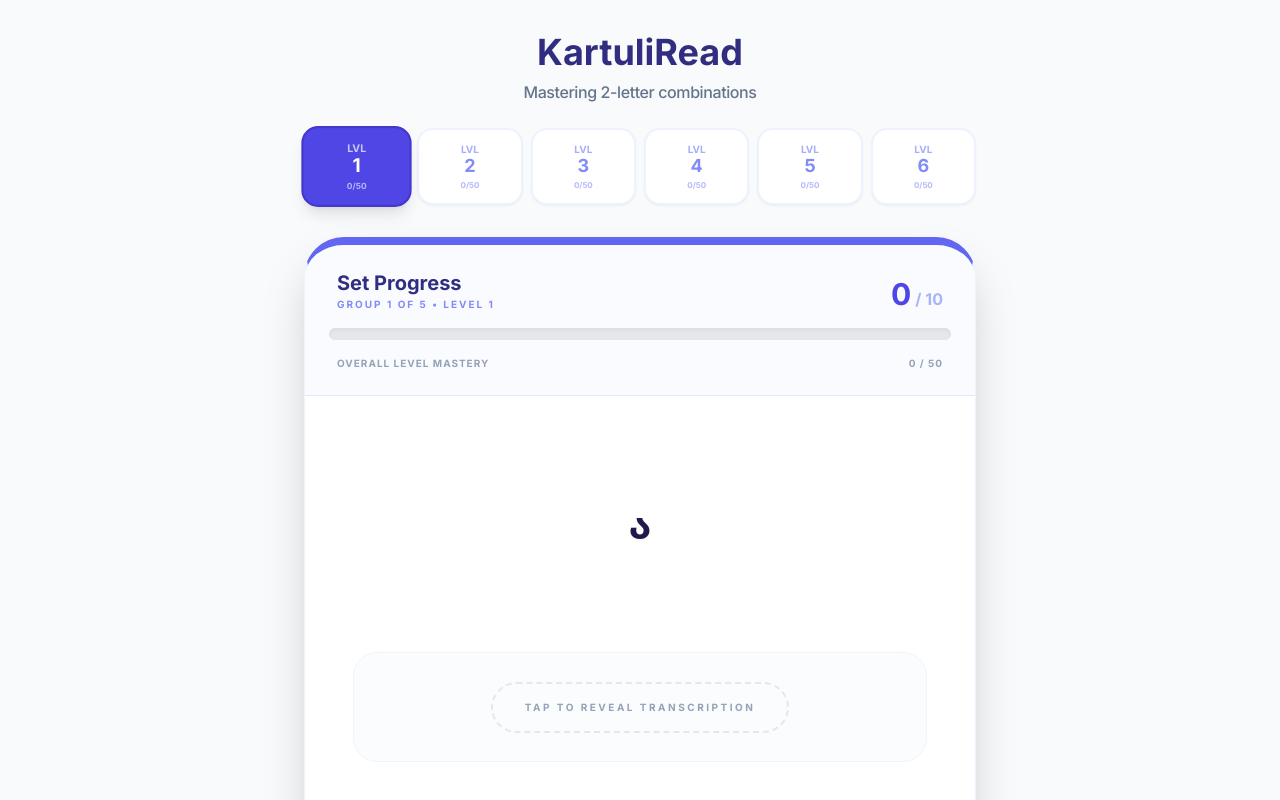
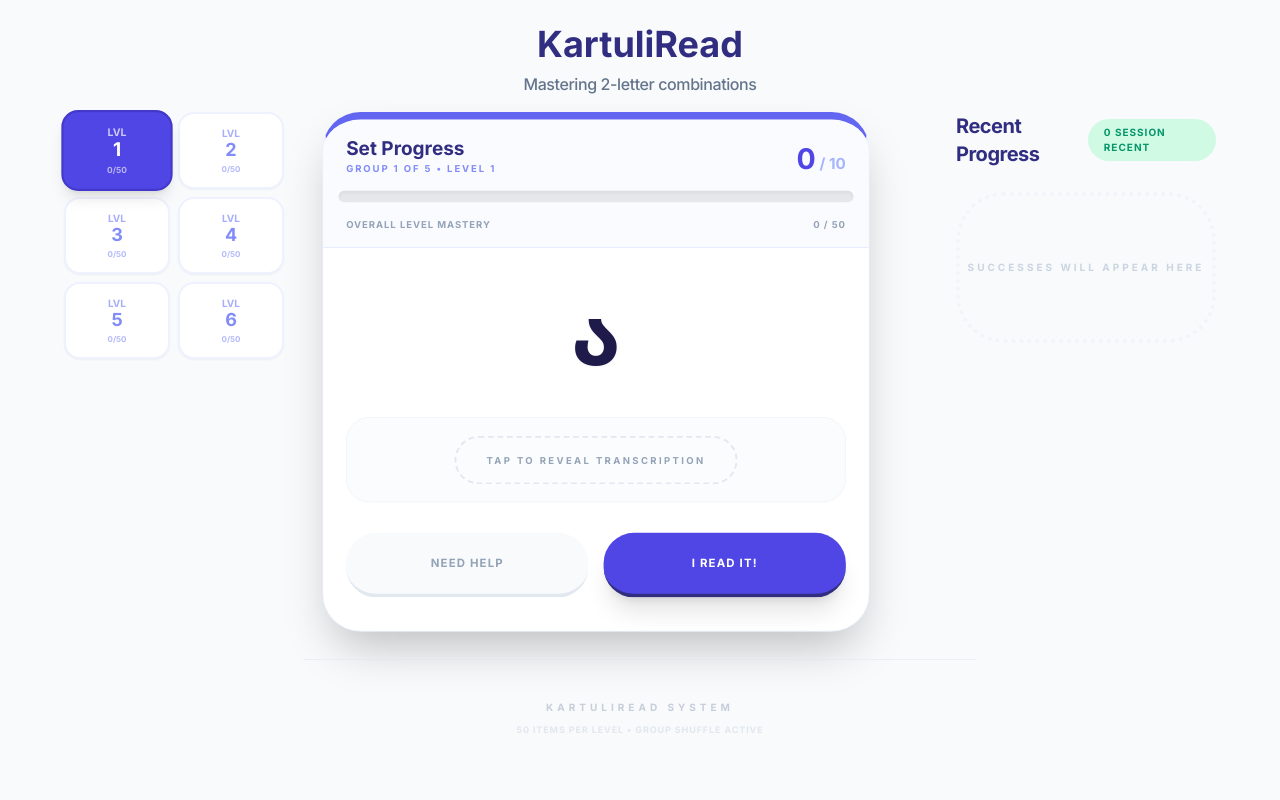
Before and after one commit to SebastianKristof/kartuliread, a React (Vite) app: page / in a window 1280 px wide. Shown: the top 800 px of the page. Built offline with nearby package versions, Linux system fonts and the light colour scheme.

Commit message:
correct sizes

```diff
--- a/App.tsx
+++ b/App.tsx
@@ -54,11 +54,9 @@ const App: React.FC = () => {
     if (!container || !text) return;
 
     const computeFitFont = () => {
-      const containerStyle = window.getComputedStyle(container);
-      const paddingX = parseFloat(containerStyle.paddingLeft) + parseFloat(containerStyle.paddingRight);
-      const paddingY = parseFloat(containerStyle.paddingTop) + parseFloat(containerStyle.paddingBottom);
-      const availableWidth = container.clientWidth - paddingX;
-      const availableHeight = container.clientHeight - paddingY;
+      const paddingRatio = 0.1;
+      const availableWidth = container.clientWidth * (1 - paddingRatio * 2);
+      const availableHeight = container.clientHeight * (1 - paddingRatio * 2);
       if (availableWidth <= 0 || availableHeight <= 0) return;
 
       let low = 12;
@@ -122,14 +120,16 @@ const App: React.FC = () => {
   const groupProgress = successCount % BATCH_SIZE;
 
   return (
-    <div className="min-h-screen bg-slate-50 flex flex-col items-center p-4 md:p-8">
-      <header className="w-full max-w-2xl mb-6 text-center">
+    <div className="min-h-screen md:h-screen md:overflow-hidden bg-slate-50 flex flex-col items-center p-4 md:p-6">
+      <header className="w-full max-w-2xl mb-6 md:mb-4 text-center">
         <h1 className="text-4xl font-extrabold text-indigo-900 mb-2">KartuliRead</h1>
         <p className="text-slate-500 font-medium tracking-tight">Mastering {currentLevel + 1}-letter combinations</p>
       </header>
 
-      {/* Level Selector - Always accessible */}
-      <div className="w-full max-w-2xl mb-8 grid grid-cols-3 sm:grid-cols-6 gap-2">
+      <div className="w-full max-w-6xl md:flex-1 md:grid md:grid-cols-[220px_minmax(0,1fr)_260px] md:gap-6">
+        {/* Level Selector - Left on desktop */}
+        <div className="w-full max-w-2xl md:max-w-none mb-8 md:mb-0">
+          <div className="grid grid-cols-3 sm:grid-cols-6 md:grid-cols-2 gap-2">
             {[1, 2, 3, 4, 5, 6].map(l => (
               <button
                 key={l}
@@ -146,10 +146,11 @@ const App: React.FC = () => {
               </button>
             ))}
           </div>
+        </div>
 
-      <main className="w-full max-w-2xl bg-white rounded-[2.5rem] shadow-2xl overflow-hidden border border-indigo-50 border-t-8 border-t-indigo-500">
+        <main className="w-full max-w-2xl md:max-w-xl md:scale-[0.95] md:origin-top bg-white rounded-[2.5rem] shadow-2xl overflow-hidden border border-indigo-50 border-t-8 border-t-indigo-500">
           {/* Progress Header */}
-        <div className="bg-indigo-50/30 p-6 border-b border-indigo-100">
+          <div className="bg-indigo-50/30 p-6 md:p-4 border-b border-indigo-100">
             <div className="flex justify-between items-end mb-4 px-2">
               <div>
                 <h2 className="text-indigo-900 font-black text-xl">Set Progress</h2>
@@ -171,10 +172,10 @@ const App: React.FC = () => {
           </div>
 
           {/* Exercise Area */}
-        <div className="p-8 md:p-12 flex flex-col items-center min-h-[450px] justify-center relative bg-white">
+          <div className="p-8 md:p-6 flex flex-col items-center min-h-[450px] md:min-h-[360px] justify-center relative bg-white">
             {currentExercise ? (
-            <div className="w-full text-center space-y-12 animate-in fade-in zoom-in duration-500">
-              <div ref={georgianContainerRef} className="flex flex-col items-center justify-center min-h-[160px] w-full p-[10%]">
+              <div className="w-full text-center space-y-12 md:space-y-6 animate-in fade-in zoom-in duration-500">
+                <div ref={georgianContainerRef} className="flex flex-col items-center justify-center min-h-[160px] md:min-h-[130px] w-full">
                   <span
                     ref={georgianTextRef}
                     style={{ fontSize: `${fitFontPx}px` }}
@@ -184,7 +185,7 @@ const App: React.FC = () => {
                   </span>
                 </div>
 
-              <div className="min-h-[110px] flex flex-col items-center justify-center bg-slate-50/50 rounded-3xl p-6 border border-slate-100">
+                <div className="min-h-[110px] md:min-h-[90px] flex flex-col items-center justify-center bg-slate-50/50 rounded-3xl p-6 md:p-4 border border-slate-100">
                   {showTranscription ? (
                     <div className="animate-in slide-in-from-bottom-2 duration-300 text-center space-y-2">
                       <p className="text-4xl md:text-5xl font-black text-indigo-600 tracking-tighter uppercase">{currentExercise.transcription}</p>
@@ -202,7 +203,7 @@ const App: React.FC = () => {
                   )}
                 </div>
 
-              <div className="grid grid-cols-2 gap-6 w-full pt-4">
+                <div className="grid grid-cols-2 gap-6 md:gap-4 w-full pt-4 md:pt-2">
                   <button
                     onClick={handleReveal}
                     className="py-6 px-4 bg-slate-50 hover:bg-slate-100 text-slate-400 font-black rounded-[2rem] transition-all border-b-4 border-slate-200 active:border-b-0 active:translate-y-1 uppercase tracking-widest text-xs"
@@ -233,15 +234,15 @@ const App: React.FC = () => {
           </div>
         </main>
 
-      {/* History Grid */}
-      <section className="w-full max-w-2xl mt-12 mb-16 px-2">
+        {/* History Grid - Right on desktop */}
+        <section className="w-full max-w-2xl md:max-w-none mt-12 mb-16 md:mt-0 md:mb-0 px-2 md:px-0">
           <div className="flex justify-between items-center mb-6">
             <h2 className="text-xl font-black text-indigo-900 tracking-tight">Recent Progress</h2>
             <span className="bg-emerald-100 text-emerald-600 px-4 py-1.5 rounded-full text-[10px] font-black uppercase tracking-widest">
               {history.length} Session Recent
             </span>
           </div>
-        <div className="grid grid-cols-3 sm:grid-cols-5 md:grid-cols-6 lg:grid-cols-8 gap-3">
+          <div className="grid grid-cols-2 gap-3">
             {history.map((h, i) => (
               <div key={`${h.id}-${i}`} className="bg-white p-4 rounded-2xl shadow-sm border border-slate-100 text-center animate-in slide-in-from-bottom-2 duration-300 hover:border-indigo-200 transition-colors cursor-default overflow-hidden">
                 <p className="georgian-text text-xl font-bold text-indigo-950 leading-tight truncate">{h.georgian}</p>
@@ -249,12 +250,13 @@ const App: React.FC = () => {
               </div>
             ))}
             {history.length === 0 && (
-            <div className="col-span-full py-16 text-center text-slate-300 font-black uppercase tracking-[0.3em] text-[10px] border-4 border-dotted border-slate-100 rounded-[3rem]">
+              <div className="col-span-2 py-16 text-center text-slate-300 font-black uppercase tracking-[0.3em] text-[10px] border-4 border-dotted border-slate-100 rounded-[3rem]">
                 Successes will appear here
               </div>
             )}
           </div>
         </section>
+      </div>
 
       <footer className="w-full max-w-2xl text-center border-t border-slate-200 py-10 opacity-50">
         <p className="text-[10px] font-black text-slate-400 uppercase tracking-[0.4em] mb-2">KartuliRead System</p>
```
Lines whose indentation alone changed are shown as unchanged.
